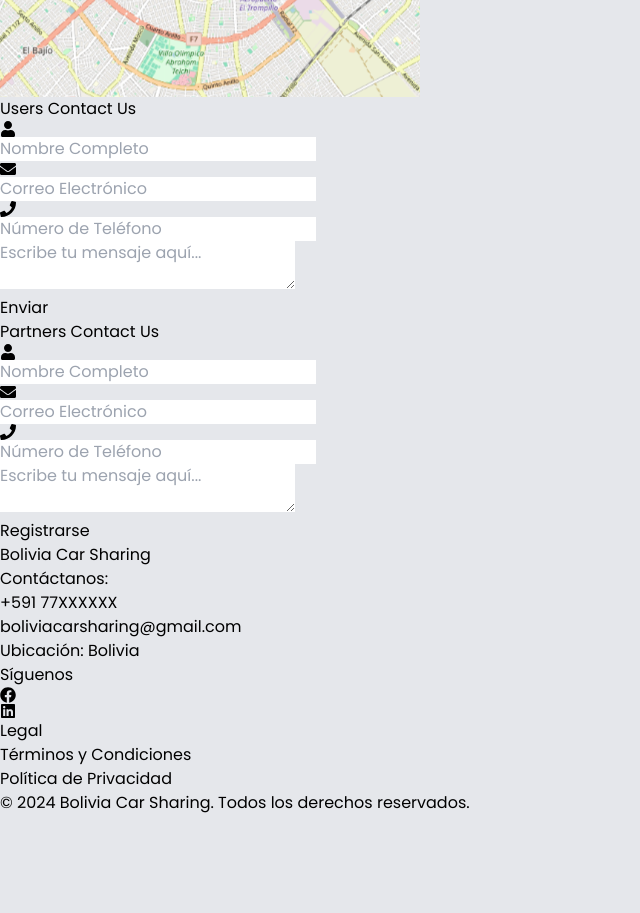
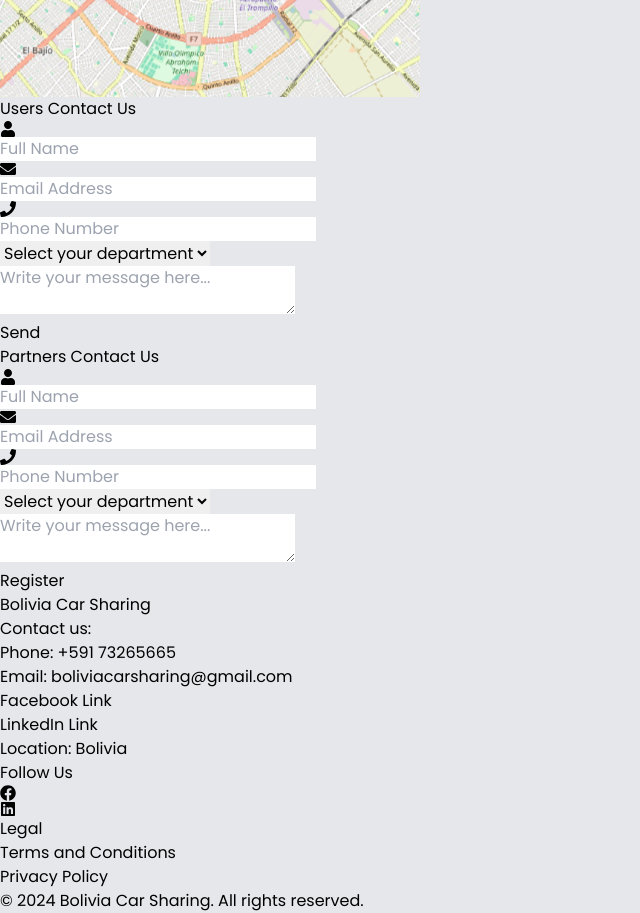
Before and after one commit to rodrigogd12/carsharing, a React (Vite) app: page / in a window 1280 px wide. Shown: the part 8540-9453 px from the top of the page, without its empty margins (0-640 px from the left). Before the commit the page ends 9355 px from the top, so only its background shows below. Built offline with nearby package versions, Linux system fonts and the light colour scheme.

Commit message:
modifico links de pagina

```diff
--- a/src/components/Contacto/Contacto.jsx
+++ b/src/components/Contacto/Contacto.jsx
@@ -1,6 +1,11 @@
 import { FaEnvelope, FaPhone, FaUser } from 'react-icons/fa';
 
 const Contacto = () => {
+  const boliviaDepartments = [
+    'La Paz', 'Cochabamba', 'Santa Cruz', 'Oruro',
+    'Potosí', 'Tarija', 'Chuquisaca', 'Beni', 'Pando'
+  ];
+
   return (
     <section className="flex flex-col items-center bg-gray-100 py-12 px-6">
       <div className="flex flex-col md:flex-row gap-10 justify-center w-full max-w-4xl">
@@ -15,7 +20,8 @@
             className="space-y-5"
           >
             {/* Hidden Inputs for FormSubmit */}
-            <input type="hidden" name="_subject" value="Nuevo mensaje de usuario" />
+            <input type="hidden" name="FormTitle" value="Users Contact Us" />
+            <input type="hidden" name="_subject" value="New message from user" />
             <input type="hidden" name="_captcha" value="false" />
             <input type="hidden" name="_next" value="https://yourwebsite.com/thank-you" />
 
@@ -24,8 +30,8 @@
               <FaUser className="text-gray-500 mr-3" />
               <input
                 type="text"
-                name="NombreCompleto"
-                placeholder="Nombre Completo"
+                name="FullName"
+                placeholder="Full Name"
                 required
                 className="bg-transparent flex-1 focus:outline-none text-gray-700 placeholder-gray-500"
               />
@@ -37,7 +43,7 @@
               <input
                 type="email"
                 name="Email"
-                placeholder="Correo Electrónico"
+                placeholder="Email Address"
                 required
                 className="bg-transparent flex-1 focus:outline-none text-gray-700 placeholder-gray-500"
               />
@@ -48,18 +54,32 @@
               <FaPhone className="text-gray-500 mr-3" />
               <input
                 type="tel"
-                name="Telefono"
-                placeholder="Número de Teléfono"
+                name="Phone"
+                placeholder="Phone Number"
                 required
                 className="bg-transparent flex-1 focus:outline-none text-gray-700 placeholder-gray-500"
               />
             </div>
 
+            {/* Select de Departamento */}
+            <div className="bg-gray-100 rounded-lg px-4 py-3">
+              <select
+                name="Department"
+                required
+                className="w-full bg-transparent text-gray-700 focus:outline-none"
+              >
+                <option value="" disabled selected>Select your department</option>
+                {boliviaDepartments.map((dept) => (
+                  <option key={dept} value={dept}>{dept}</option>
+                ))}
+              </select>
+            </div>
+
             {/* Campo de Comentario */}
             <div className="bg-gray-100 rounded-lg px-4 py-3">
               <textarea
-                name="Mensaje"
-                placeholder="Escribe tu mensaje aquí..."
+                name="Message"
+                placeholder="Write your message here..."
                 required
                 className="bg-transparent w-full h-32 resize-none focus:outline-none text-gray-700 placeholder-gray-500"
               />
@@ -67,7 +87,7 @@
 
             {/* Botón Enviar */}
             <button type="submit" className="w-full bg-green-600 text-white rounded-lg py-3 font-semibold hover:bg-green-700 transition">
-              Enviar
+              Send
             </button>
           </form>
         </div>
@@ -82,17 +102,19 @@
             className="space-y-5"
           >
             {/* Hidden Inputs for FormSubmit */}
-            <input type="hidden" name="_subject" value="Nuevo mensaje de partner" />
+            <input type="hidden" name="FormTitle" value="Partners Contact Us" />
+            <input type="hidden" name="_subject" value="New message from partner" />
             <input type="hidden" name="_captcha" value="false" />
             <input type="hidden" name="_next" value="https://yourwebsite.com/thank-you" />
+
 
             {/* Campo de Nombre */}
             <div className="flex items-center bg-gray-100 rounded-lg px-4 py-3">
               <FaUser className="text-gray-500 mr-3" />
               <input
                 type="text"
-                name="name"
-                placeholder="Nombre Completo"
+                name="FullName"
+                placeholder="Full Name"
                 required
                 className="bg-transparent flex-1 focus:outline-none text-gray-700 placeholder-gray-500"
               />
@@ -103,8 +125,8 @@
               <FaEnvelope className="text-gray-500 mr-3" />
               <input
                 type="email"
-                name="email"
-                placeholder="Correo Electrónico"
+                name="Email"
+                placeholder="Email Address"
                 required
                 className="bg-transparent flex-1 focus:outline-none text-gray-700 placeholder-gray-500"
               />
@@ -115,18 +137,32 @@
               <FaPhone className="text-gray-500 mr-3" />
               <input
                 type="tel"
-                name="phone"
-                placeholder="Número de Teléfono"
+                name="Phone"
+                placeholder="Phone Number"
                 required
                 className="bg-transparent flex-1 focus:outline-none text-gray-700 placeholder-gray-500"
               />
             </div>
 
+            {/* Select de Departamento */}
+            <div className="bg-gray-100 rounded-lg px-4 py-3">
+              <select
+                name="Department"
+                required
+                className="w-full bg-transparent text-gray-700 focus:outline-none"
+              >
+                <option value="" disabled selected>Select your department</option>
+                {boliviaDepartments.map((dept) => (
+                  <option key={dept} value={dept}>{dept}</option>
+                ))}
+              </select>
+            </div>
+
             {/* Campo de Comentario */}
             <div className="bg-gray-100 rounded-lg px-4 py-3">
               <textarea
-                name="message"
-                placeholder="Escribe tu mensaje aquí..."
+                name="Message"
+                placeholder="Write your message here..."
                 required
                 className="bg-transparent w-full h-32 resize-none focus:outline-none text-gray-700 placeholder-gray-500"
               />
@@ -134,7 +170,7 @@
 
             {/* Botón Registrarse */}
             <button type="submit" className="w-full bg-blue-600 text-white rounded-lg py-3 font-semibold hover:bg-blue-700 transition">
-              Registrarse
+              Register
             </button>
           </form>
         </div>
--- a/src/components/Footer/Footer.jsx
+++ b/src/components/Footer/Footer.jsx
@@ -1,4 +1,4 @@
-import { FaFacebook, FaLinkedin, FaGithub, FaCommentDots } from 'react-icons/fa';
+import { FaFacebook, FaLinkedin } from 'react-icons/fa';
 
 const Footer = () => {
   const copyright = String.fromCodePoint(0x00A9);
@@ -7,42 +7,62 @@
 
   return (
     <section className="bg-gray-100">
-      <footer className="bg-gray-800 text-white w-full py-8 border-t border-gray-700">
-        <div className="max-w-6xl mx-auto px-4">
-          <div className="flex flex-col md:flex-row justify-between items-start md:items-center md:space-x-8">
-            {/* Información de Contacto */}
-            <div className="mb-6 md:mb-0 md:w-1/3">
-              <h3 className="text-lg font-semibold mb-2">Bolivia Car Sharing</h3>
-              <p className="text-sm">Contáctanos:</p>
-              <p className="text-sm mt-1">+591 77XXXXXX</p>
-              <p className="text-sm">boliviacarsharing@gmail.com</p>
-              <p className="text-sm mt-2">Ubicación: Bolivia</p>
+      <footer className="bg-gray-800 text-white w-full py-10 border-t border-gray-700">
+        <div className="max-w-6xl mx-auto px-6">
+          <div className="flex flex-col md:flex-row justify-between items-center text-center md:text-left space-y-8 md:space-y-0 md:space-x-8">
+            {/* Contact Information */}
+            <div className="md:w-1/3">
+              <h3 className="text-xl font-bold mb-4">Bolivia Car Sharing</h3>
+              <p className="text-sm mb-2">Contact us:</p>
+              <p className="text-sm mb-1">Phone: +591 73265665</p>
+              <p className="text-sm mb-1">
+                Email: <a href="mailto:boliviacarsharing@gmail.com" className="text-blue-400 hover:underline">boliviacarsharing@gmail.com</a>
+              </p>
+              <p className="text-sm mb-1">
+                <a href="https://www.facebook.com/profile.php?id=61564049348784" className="text-blue-400 hover:underline">Facebook Link</a>
+              </p>
+              <p className="text-sm mb-1">
+                <a href="https://www.linkedin.com/company/bolivia-car-sharing/" className="text-blue-400 hover:underline">LinkedIn Link</a>
+              </p>
+              <p className="text-sm mt-3">Location: Bolivia</p>
             </div>
 
-            {/* Redes Sociales */}
-            <div className="mb-6 md:mb-0 md:w-1/3 flex flex-col items-center md:items-start">
-              <h3 className="text-lg font-semibold mb-2">Síguenos</h3>
-              <div className="flex space-x-4">
-                <a href="https://www.facebook.com" className="text-white text-2xl hover:text-blue-500">
+            {/* Social Media */}
+            <div className="md:w-1/3 flex flex-col items-center">
+              <h3 className="text-xl font-bold mb-4">Follow Us</h3>
+              <div className="flex space-x-6">
+                <a
+                  href="https://www.facebook.com/profile.php?id=61564049348784"
+                  className="text-white text-3xl hover:text-blue-500"
+                  aria-label="Facebook"
+                >
                   <FaFacebook />
                 </a>
-                <a href="https://www.linkedin.com/company/bolivia-car-sharing/" className="text-white text-2xl hover:text-blue-700">
+                <a
+                  href="https://www.linkedin.com/company/bolivia-car-sharing/"
+                  className="text-white text-3xl hover:text-blue-700"
+                  aria-label="LinkedIn"
+                >
                   <FaLinkedin />
                 </a>
               </div>
             </div>
 
-            {/* Información Legal */}
-            <div className="md:w-1/3 text-center md:text-right">
-              <h3 className="text-lg font-semibold mb-2">Legal</h3>
-              <p className="text-sm">Términos y Condiciones</p>
-              <p className="text-sm">Política de Privacidad</p>
+            {/* Legal Information */}
+            <div className="md:w-1/3">
+              <h3 className="text-xl font-bold mb-4">Legal</h3>
+              <p className="text-sm mb-2">
+                <a href="#terms" className="text-blue-400 hover:underline">Terms and Conditions</a>
+              </p>
+              <p className="text-sm">
+                <a href="#privacy" className="text-blue-400 hover:underline">Privacy Policy</a>
+              </p>
             </div>
           </div>
 
-          {/* Derechos Reservados */}
-          <div className="text-center text-sm text-gray-500 mt-6">
-            <span>{`${copyright} ${year} ${companyName}. Todos los derechos reservados.`}</span>
+          {/* Copyright */}
+          <div className="text-center text-sm text-gray-500 mt-8">
+            <span>{`${copyright} ${year} ${companyName}. All rights reserved.`}</span>
           </div>
         </div>
       </footer>
--- a/src/components/NavBar/NavBar.jsx
+++ b/src/components/NavBar/NavBar.jsx
@@ -67,7 +67,7 @@
         <div className='hidden md:block'>
           <ul className='flex sm:space-x-8 space-x-4'>
             <li>
-              <a href="https://www.facebook.com" target='_blank' rel='noopener noreferrer' className='inline-block transition-transform duration-300 transform hover:scale-125'>
+              <a href="https://www.facebook.com/profile.php?id=61564049348784" target='_blank' rel='noopener noreferrer' className='inline-block transition-transform duration-300 transform hover:scale-125'>
                 <img src={facebookIcon} alt="facebook" className='w-[30px] h-[30px]' />
               </a>
             </li>
@@ -96,7 +96,7 @@
 
         <ul className='flex space-x-4 px-4 py-2 border-t border-slate-900 justify-center'>
           <li>
-            <a href="https://www.facebook.com" target='_blank' rel='noopener noreferrer' className='inline-block transition-transform duration-300 transform hover:scale-125'>
+            <a href="https://www.facebook.com/profile.php?id=61564049348784" target='_blank' rel='noopener noreferrer' className='inline-block transition-transform duration-300 transform hover:scale-125'>
               <img src={facebookIcon} alt="facebook" className='w-[30px] h-[30px]' />
             </a>
           </li>
```
